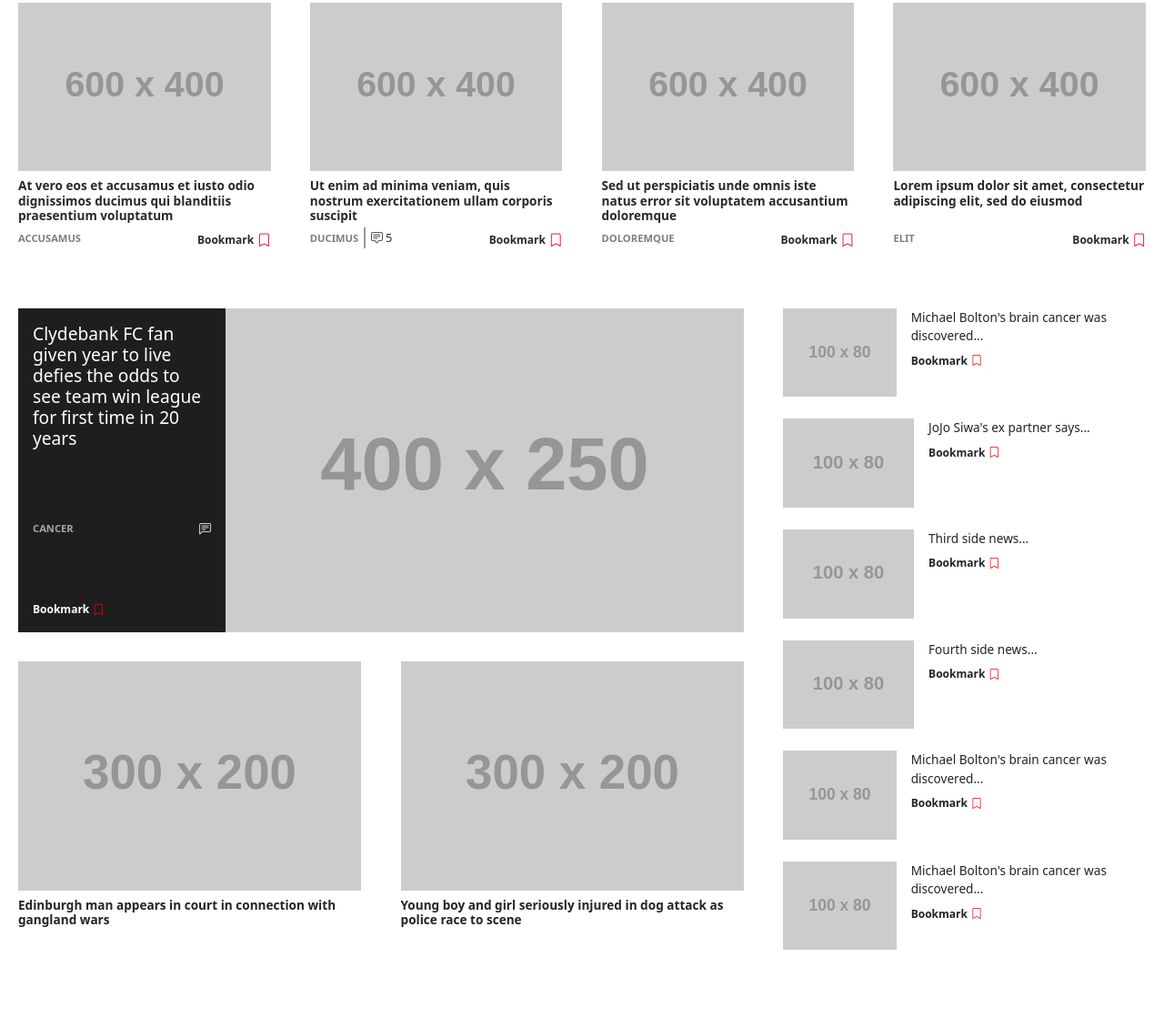
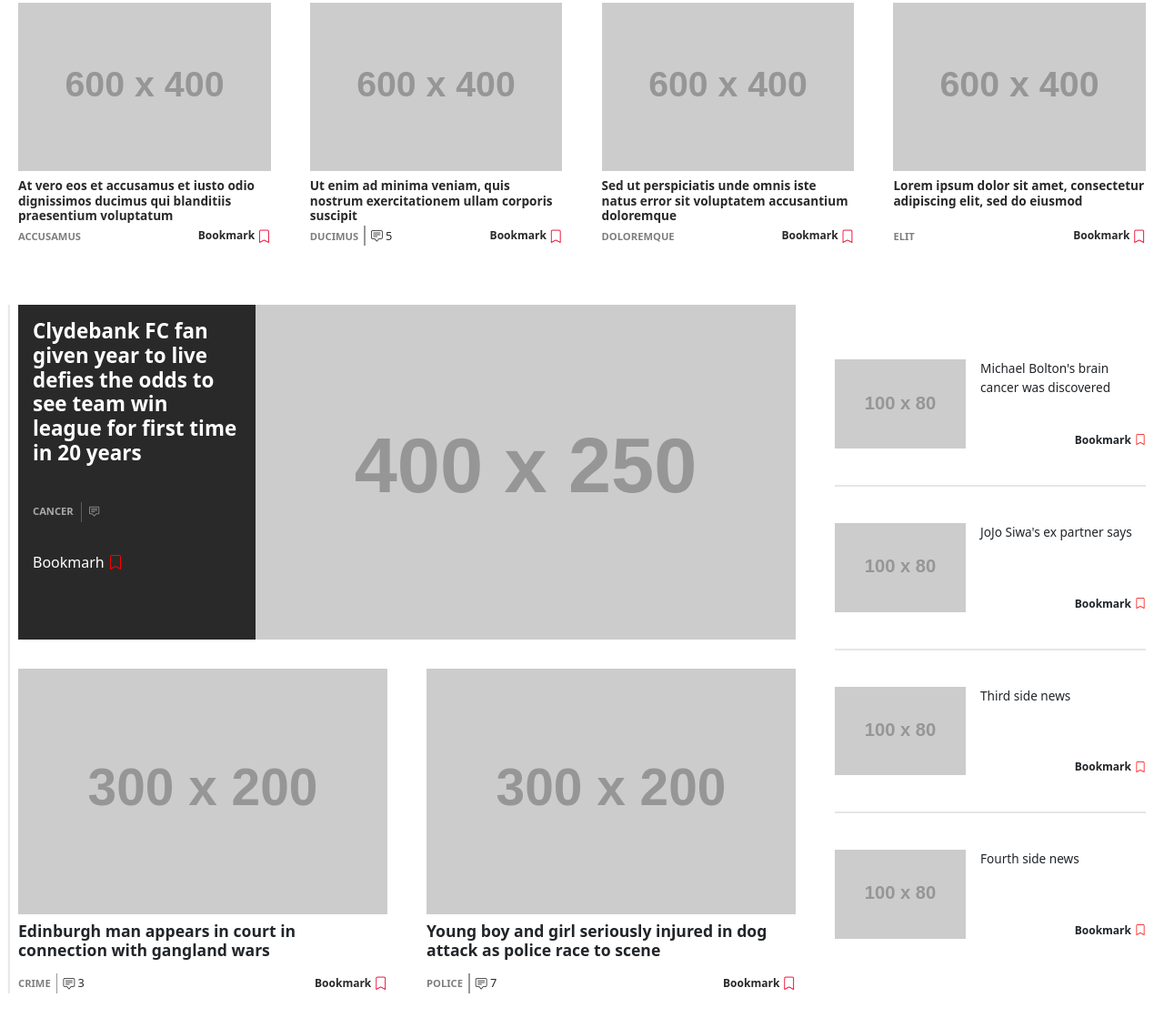
Before and after one commit to dxnatz/Giornale, a website built with webpack: page index.html in a window 1280 px wide. Shown: the part 930-2060 px from the top of the page at 91% size. Before the commit the page ends 1974 px from the top, so only its background shows below. Built offline with nearby package versions, Linux system fonts and the light colour scheme; placeholder pictures from the web are drawn by us.

Commit message:
Migliorate le card di notizie con stili responsivi e aggiunta di una linea verticale; aggiornati i testi e migliorata la struttura del layout

```diff
--- a/css/style.css
+++ b/css/style.css
@@ -1,3 +1,7 @@
+body {
+  padding-bottom: 3rem;
+}
+
 /* Navbar personalizzata */
 .custom-navbar {
   height: 5rem;
@@ -355,12 +359,26 @@
 
 .news-layout {
   display: grid;
-  grid-template-columns: 2fr 1fr;
+  grid-template-columns: 2.5fr 1fr;
   gap: 2.7rem;
   max-width: 85.5rem;  /* Stessa larghezza massima degli altri contenitori */
   margin: 2rem auto 0;
   width: calc(100% - 2.5rem);
+  position: relative;
 }
+
+/* Aggiungi questa nuova regola per la linea verticale */
+.news-layout::after {
+  content: '';
+  position: absolute;
+  top: 0;
+  bottom: 0;
+  left: calc(2.5fr / (2.5fr + 1fr) * 100%); /* Posizione tra le colonne */
+  width: 0.15rem;
+  background-color: #e6e6e6; /* Colore della linea, puoi modificarlo */
+  transform: translateX(-0.7rem); /* Aggiusta la posizione */
+}
+
 
 .left-column {
   display: flex;
@@ -370,35 +388,43 @@
 
 .main-news {
   display: grid;
-  grid-template-columns: 1fr 2.5fr;
+  grid-template-columns: 1.1fr 2.5fr;
   background-color: #1e1e1e;
   color: white;
+  height: 23rem;
 }
 
 .main-news-text {
   padding: 1rem;
   display: flex;
   flex-direction: column;
-  justify-content: space-between;
-  background-color: #1e1e1e;
+  gap: 2rem;
+  background-color: #292929;
 }
 
 .main-news-text h2 {
-  font-size: 1.2rem;
+  font-size: 1.4rem;
+  font-weight: bold;
   margin: 0;
 }
 
 .main-news .meta {
   display: flex;
-  gap: 1rem;
   font-size: 0.75rem;
-  margin-top: 1rem;
+  margin-top: 0;
   align-items: center;
+  padding-top: 0.5rem;
 }
+.main-news .meta .vertical-line {
+  margin: 0 0.5rem;
+  background-color: rgba(255, 255, 255, 0.4);
+  width: 0.08rem;
+}
+
 
 .main-news img {
   width: 100%;
-  height: 100%;
+  height: 23rem;
   object-fit: cover;
 }
 
@@ -407,6 +433,13 @@
   grid-template-columns: repeat(2, 1fr);
   gap: 2.7rem;
 }
+
+.small-news-grid .news-card h3 {
+  font-size: 1.1rem;  /* Aumentato da 0.85rem */
+  font-weight: bold;
+  margin: 0.5rem 0 0.7rem 0; /* Aggiunto margin bottom per dare spazio alla meta */
+}
+
 
 .news-card img {
   width: 100%;
@@ -422,15 +455,24 @@
 .right-column {
   display: flex;
   flex-direction: column;
-  gap: 1.5rem;
-  justify-content: start;
+  gap: 2.5rem;
+  justify-content: center;
 }
 
 .side-news {
   display: flex;
   gap: 1rem;
   align-items: flex-start;
+  width: 100%;
+  padding-bottom: 2.5rem;
+  border-bottom: 0.15rem solid #e6e6e6;
 }
+/* Rimuoviamo il bordo dall'ultima notizia */
+.side-news:last-child {
+  border-bottom: none;
+  padding-bottom: 0;
+}
+
 
 .side-news img {
   width: 9rem;
@@ -442,15 +484,26 @@
   font-size: 0.85rem;
   margin: 0;
 }
+.side-news div {
+  flex: 1;
+  min-width: 0;
+  display: flex;
+  flex-direction: column;
+  justify-content: space-between; /* Distribuisce il contenuto verticalmente */
+  min-height: 6.1rem; /* Stessa altezza dell'immagine */
+}
 
-.bookmark {
+
+.side-news .bookmark {
   font-size: 0.75rem;
   font-weight: bold;
   display: flex;
   align-items: center;
   gap: 0.25rem;
   margin-top: 0.5rem;
+  align-self: flex-end; /* Allinea il bookmark a destra */
 }
+
 
 .bookmark i {
   color: red;
--- a/index.html
+++ b/index.html
@@ -283,73 +283,90 @@
         <div class="main-news-text">
           <h2>Clydebank FC fan given year to live defies the odds to see team win league for first time in 20 years</h2>
           <div class="meta">
-            <span class="category">Cancer</span>
-            <span class="comments"><i class="bi bi-chat-left-text"></i></span>
+            <span class="category">Cancer<span class="vertical-line"></span><i class="bi bi-chat-square-text"></i></span>
           </div>
           <span class="bookmark">
-          Bookmark <i class="bi bi-bookmark"></i>
-        </span>
+            Bookmarh <i class="bi bi-bookmark"></i>
+          </span>
         </div>
         <img src="https://placehold.co/400x250" alt="Notizia principale">
       </div>
 
-      <!-- Notizie piccole sotto (2 in totale) -->
+      <!-- Notizie piccole sotto -->
       <div class="small-news-grid">
         <div class="news-card">
           <img src="https://placehold.co/300x200" alt="Notizia">
           <h3>Edinburgh man appears in court in connection with gangland wars</h3>
+          <div class="meta">
+            <a href="#" class="meta-left href-link">
+              <span class="category">Crime</span>
+              <span class="vertical-line"></span>
+              <span class="comments">
+              <i class="bi bi-chat-square-text"></i> 3
+            </span>
+            </a>
+            <a href="#" class="meta-right href-link">
+            <span class="bookmark">
+              <span>Bookmark</span>
+              <i class="bi bi-bookmark"></i>
+            </span>
+            </a>
+          </div>
         </div>
         <div class="news-card">
           <img src="https://placehold.co/300x200" alt="Notizia">
           <h3>Young boy and girl seriously injured in dog attack as police race to scene</h3>
+          <div class="meta">
+            <a href="#" class="meta-left href-link">
+              <span class="category">Police</span>
+              <span class="vertical-line"></span>
+              <span class="comments">
+              <i class="bi bi-chat-square-text"></i> 7
+            </span>
+            </a>
+            <a href="#" class="meta-right href-link">
+            <span class="bookmark">
+              <span>Bookmark</span>
+              <i class="bi bi-bookmark"></i>
+            </span>
+            </a>
+          </div>
         </div>
       </div>
     </div>
+
 
     <!-- Colonna di destra (6 notizie) -->
     <div class="right-column">
       <div class="side-news">
         <img src="https://placehold.co/100x80" alt="">
         <div>
-          <p>Michael Bolton's brain cancer was discovered...</p>
+          <p>Michael Bolton's brain cancer was discovered</p>
           <span class="bookmark">Bookmark <i class="bi bi-bookmark"></i></span>
         </div>
       </div>
       <div class="side-news">
         <img src="https://placehold.co/100x80" alt="">
         <div>
-          <p>JoJo Siwa's ex partner says...</p>
+          <p>JoJo Siwa's ex partner says</p>
           <span class="bookmark">Bookmark <i class="bi bi-bookmark"></i></span>
         </div>
       </div>
       <div class="side-news">
         <img src="https://placehold.co/100x80" alt="">
         <div>
-          <p>Third side news...</p>
+          <p>Third side news</p>
           <span class="bookmark">Bookmark <i class="bi bi-bookmark"></i></span>
         </div>
       </div>
       <div class="side-news">
         <img src="https://placehold.co/100x80" alt="">
         <div>
-          <p>Fourth side news...</p>
+          <p>Fourth side news</p>
           <span class="bookmark">Bookmark <i class="bi bi-bookmark"></i></span>
         </div>
       </div>
-      <div class="side-news">
-        <img src="https://placehold.co/100x80" alt="">
-        <div>
-          <p>Michael Bolton's brain cancer was discovered...</p>
-          <span class="bookmark">Bookmark <i class="bi bi-bookmark"></i></span>
-        </div>
-      </div>
-      <div class="side-news">
-        <img src="https://placehold.co/100x80" alt="">
-        <div>
-          <p>Michael Bolton's brain cancer was discovered...</p>
-          <span class="bookmark">Bookmark <i class="bi bi-bookmark"></i></span>
-        </div>
-      </div>
+
     </div>
   </div>
 
```
